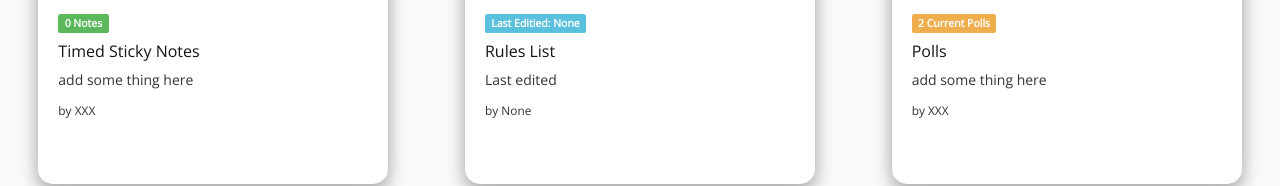
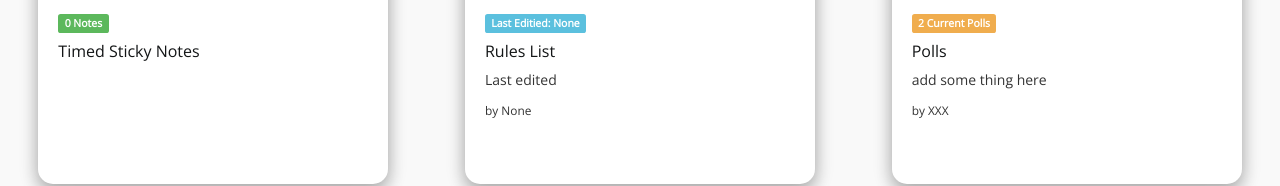
Before and after one commit to cg505/ManageUs, a React (Create React App) app: page /Main in a window 1280 px wide. Shown: the part 675-861 px from the top of the page. Built offline with nearby package versions, Linux system fonts and the light colour scheme; no server answers.

Commit message:
delete useless info on note

```diff
--- a/src/components/NotePanel.js
+++ b/src/components/NotePanel.js
@@ -84,8 +84,6 @@ class NotePanel extends Component {
             </div>
             <span className="label label-success">{this.state.notes.length} Notes</span>
             <h5 className="mb-1">Timed Sticky Notes</h5>
-            <p className="mb-1">add some thing here</p>
-            <small>by XXX</small>
             </div>
             </div>
         );
```
